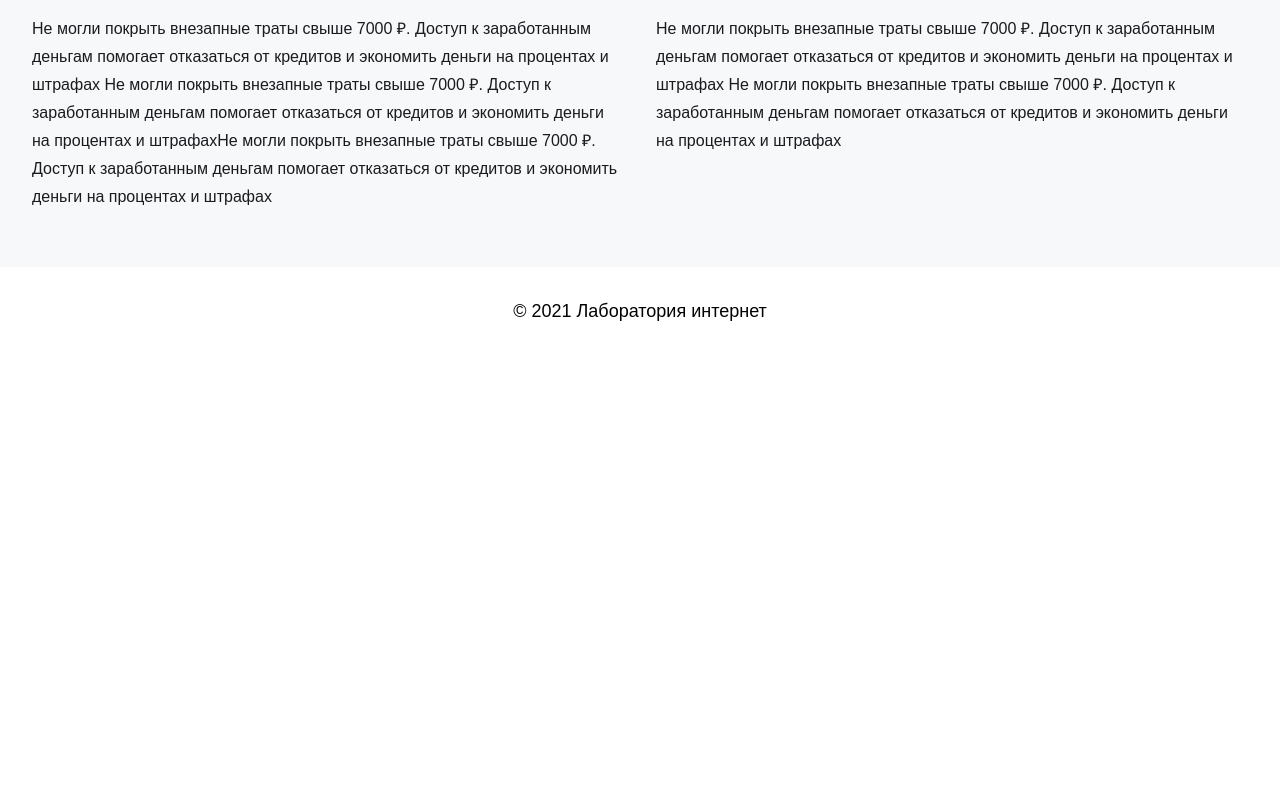
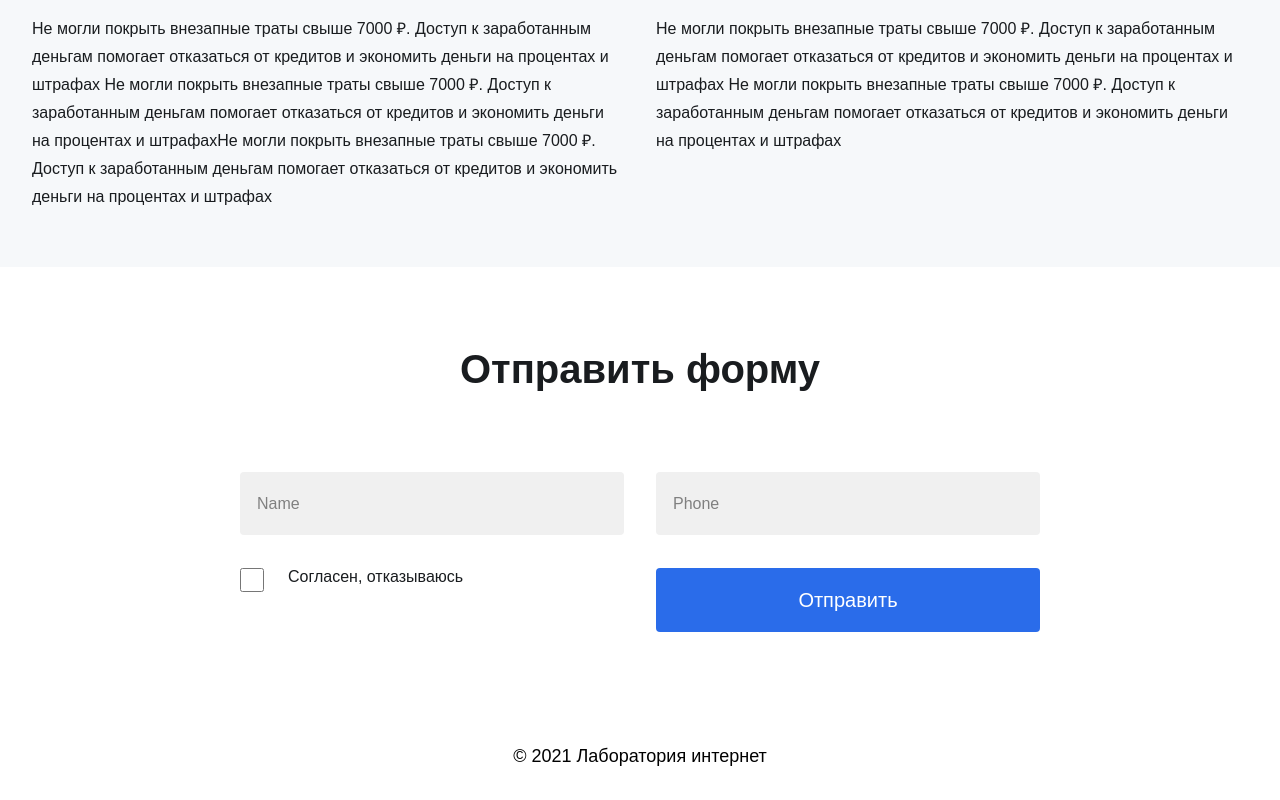
Before and after one commit to shishel-zaitcevich/testLab, a React app: page / in a window 1280 px wide. Shown: the part 3355-4155 px from the top of the page. Before the commit the page ends 3710 px from the top, so only its background shows below. Built offline with nearby package versions, Linux system fonts and the light colour scheme.

Commit message:
added form with validation

```diff
--- a/package.json
+++ b/package.json
@@ -16,6 +16,7 @@
   "dependencies": {
     "@emotion/react": "^11.13.0",
     "@emotion/styled": "^11.13.0",
+    "@mui/icons-material": "^5.16.6",
     "@mui/material": "^5.16.6",
     "react": "^18.3.1",
     "react-dom": "^18.3.1",
--- a/src/components/header/HeaderNav.tsx
+++ b/src/components/header/HeaderNav.tsx
@@ -24,10 +24,15 @@ export function HeaderNav() {
           >
             3-й блок
           </Link>
-          <Link className={`link`} to="/" smooth={true} duration={500}>
+          <Link
+            className={`link`}
+            to="questions_and_answers"
+            smooth={true}
+            duration={3000}
+          >
             Вопросы и ответы
           </Link>
-          <Link className={`link`} to="/" smooth={true} duration={500}>
+          <Link className={`link`} to="form" smooth={true} duration={3000}>
             Форма
           </Link>
         </nav>
--- a/src/components/mainContent/MainPage.tsx
+++ b/src/components/mainContent/MainPage.tsx
@@ -7,6 +7,7 @@ import QuestionsAndAnswers from './Q&A/QuestionsAndAnswers'
 import { questionsData } from './Q&A/QuestionsData'
 import { Description } from './description/Description'
 import { descriptionData } from './description/descriptionData'
+import Form from './form/Form'
 
 export function MainPage() {
   return (
@@ -16,6 +17,7 @@ export function MainPage() {
       <Feedback />
       <QuestionsAndAnswers data={questionsData} />
       <Description data={descriptionData} />
+      <Form />
     </>
   )
 }
--- a/src/components/mainContent/Q&A/QuestionsAndAnswers.tsx
+++ b/src/components/mainContent/Q&A/QuestionsAndAnswers.tsx
@@ -4,7 +4,7 @@ import { AccordionUsageProps } from 'mainTypes'
 
 export default function QuestionsAndAnswers({ data }: AccordionUsageProps) {
   return (
-    <section className="block questions__block">
+    <section className="block questions__block" id="questions_and_answers">
       <h2 className="block__title questions__title">Вопросы и ответы</h2>
       <AccordionUsage data={data} />
     </section>
--- /dev/null
+++ b/src/components/mainContent/form/Form.tsx
@@ -0,0 +1,76 @@
+import * as React from 'react'
+import CustomTextField from './TextField'
+import { useState } from 'react'
+
+export default function MyForm() {
+  const [name, setName] = useState('')
+  const [phone, setPhone] = useState('')
+  const [nameError, setNameError] = useState(false)
+  const [phoneError, setPhoneError] = useState(false)
+  const [nameValid, setNameValid] = useState(false)
+  const [phoneValid, setPhoneValid] = useState(false)
+  //   const [checked, setChecked] = useState(false)
+
+  const handleNameChange = (e: React.ChangeEvent<HTMLInputElement>) => {
+    const value = e.target.value
+    setName(value)
+    if (/^[A-Za-zА-Яа-яЁё]+$/.test(value)) {
+      setNameValid(true)
+      setNameError(false)
+    } else {
+      setNameValid(false)
+      setNameError(value.length > 0)
+    }
+  }
+
+  const handlePhoneChange = (e: React.ChangeEvent<HTMLInputElement>) => {
+    const value = e.target.value
+    setPhone(value)
+    if (/^\+?[0-9]*$/.test(value)) {
+      setPhoneValid(true)
+      setPhoneError(false)
+    } else {
+      setPhoneValid(false)
+      setPhoneError(value.length > 0)
+    }
+  }
+
+  return (
+    <section className="section__form" id="form">
+      <h2 className="block__title">Отправить форму</h2>
+      <form className="myForm">
+        <div className="formFields">
+          <CustomTextField
+            label="Name"
+            value={name}
+            onChange={handleNameChange}
+            error={nameError}
+            helperText="Only letters are allowed."
+            valid={nameValid}
+          />
+          <CustomTextField
+            label="Phone"
+            value={phone}
+            onChange={handlePhoneChange}
+            error={phoneError}
+            helperText="Only digits and an optional leading + are allowed."
+            valid={phoneValid}
+            type="tel"
+          />
+        </div>
+        <div className="agree__submit">
+          <div className="form-control">
+            <input
+              type="checkbox"
+              id="agree"
+              // checked={checked}
+              // onChange={(e) => setChecked(e.target.checked)}
+            />
+            <label htmlFor="agree">Согласен, отказываюсь</label>
+          </div>
+          <button type="submit">Отправить</button>
+        </div>
+      </form>
+    </section>
+  )
+}
--- /dev/null
+++ b/src/components/mainContent/form/TextField.tsx
@@ -0,0 +1,52 @@
+import '../../../styles/form.scss'
+import * as React from 'react'
+import { useEffect, useState } from 'react'
+
+interface CustomTextFieldProps {
+  label: string
+  value: string
+  onChange: (e: React.ChangeEvent<HTMLInputElement>) => void
+  error: boolean
+  helperText: string
+  valid: boolean
+  type?: string
+}
+
+export default function CustomTextField({
+  label,
+  value,
+  onChange,
+  error,
+  helperText,
+  valid,
+  type = 'text',
+}: CustomTextFieldProps) {
+  const [focused, setFocused] = useState(false)
+  const [filled, setFilled] = useState(value.length > 0)
+
+  useEffect(() => {
+    setFilled(value.length > 0)
+  }, [value])
+
+  return (
+    <div className="customTextField">
+      <div
+        className={`input-container ${focused ? 'focused' : ''} ${error ? 'error' : ''} ${filled ? 'filled' : ''}`}
+      >
+        <input
+          type={type}
+          value={value}
+          onChange={onChange}
+          onFocus={() => setFocused(true)}
+          onBlur={() => setFocused(false)}
+        />
+        <label className={value ? 'shrink' : ''}>{label}</label>
+        {valid && <span className="valid-icon">✔</span>}
+        {error && !valid && <span className="invalid-icon">✖</span>}
+      </div>
+      {error && helperText && (
+        <div className="helper-text error">{helperText}</div>
+      )}
+    </div>
+  )
+}
--- /dev/null
+++ b/src/styles/form.scss
@@ -0,0 +1,175 @@
+@import './mixins.scss';
+@import './variables.scss';
+@import './utils.scss';
+
+.section__form {
+  padding-top: useRem(80);
+}
+
+.customTextField {
+  flex: 1;
+  height: 64px;
+
+  .input-container {
+    max-width: useRem(384);
+    width: 100%;
+    position: relative;
+    background-color: #f0f0f0;
+    border: 1px solid transparent;
+    border-radius: 4px;
+    transition:
+      background-color 0.3s,
+      border 0.3s;
+
+    &.focused {
+      background-color: #fff;
+      border: 1px solid gray;
+    }
+
+    &.error {
+      border: 1px solid red;
+    }
+
+    &.filled {
+      background-color: #fff !important; // Цвет фона, когда поле содержит текст
+      border: 1px solid $input_border_color; // Цвет рамки, когда поле содержит текст
+    }
+
+    input {
+      width: useRem(384);
+      // width: 100%;
+      padding: 14px 16px;
+      padding-top: 30px;
+      padding-bottom: 10px;
+      border: none;
+      background: transparent;
+      font-size: 1.125rem; // 18px
+
+      &:focus {
+        outline: none;
+      }
+
+      &:placeholder-shown + label {
+        font-size: 1.125rem; // 18px
+        top: 14px;
+        left: 16px;
+      }
+    }
+
+    label {
+      position: absolute;
+      top: 22px;
+      left: 16px;
+      color: gray;
+      pointer-events: none;
+      transition: all 0.3s;
+    }
+
+    input:focus + label,
+    &.focused label,
+    .shrink {
+      font-size: 0.875rem; // 14px
+      top: 2px;
+      left: 12px;
+      background: #fff;
+      padding: 0 4px;
+    }
+
+    .valid-icon {
+      position: absolute;
+      right: 16px;
+      top: 50%;
+      transform: translateY(-50%);
+      color: $color_white;
+      background-color: $color_green;
+      width: 22px;
+      height: 22px;
+      border-radius: 50%;
+      padding-left: 5px;
+    }
+
+    .invalid-icon {
+      position: absolute;
+      right: 16px;
+      top: 50%;
+      transform: translateY(-50%);
+      color: $color_white;
+      background-color: $color_red;
+      width: 22px;
+      height: 22px;
+      border-radius: 50%;
+      padding-left: 5px;
+      padding-bottom: 4px;
+    }
+  }
+
+  .helper-text {
+    margin-top: 4px;
+    font-size: useRem(12);
+    color: gray;
+
+    &.error {
+      color: $color_red;
+    }
+  }
+}
+
+.myForm {
+  display: flex;
+  flex-direction: column;
+  gap: useRem(32);
+  max-width: 800px;
+  margin: 0 auto;
+  margin-top: 80px;
+  padding-bottom: useRem(80);
+
+  .formFields {
+    display: flex;
+    gap: useRem(32);
+    max-width: 800px;
+  }
+
+  .agree__submit {
+    @include flex;
+    justify-content: space-between;
+    max-width: 800px;
+    width: 100%;
+
+    .form-control {
+      display: flex;
+      align-items: flex-start;
+      gap: 1rem;
+      max-width: useRem(384);
+      width: 100%;
+      height: useRem(64);
+
+      input[type='checkbox'] {
+        cursor: pointer;
+        margin-right: 0.5rem;
+        width: 24px;
+        height: 24px;
+        border: 2px $color_pagination solid; // почему не применяется?
+        border-radius: 4px;
+      }
+
+      label {
+        cursor: pointer;
+        color: $text_dark_color;
+        font-size: useRem(16);
+      }
+    }
+
+    button {
+      background-color: $color_blue;
+      color: white;
+      border: none;
+      cursor: pointer;
+      transition: background-color 0.3s;
+      max-width: useRem(384);
+      width: 100%;
+      height: useRem(64);
+      border-radius: useRem(4);
+      font-size: useRem(20);
+    }
+  }
+}
--- a/src/styles/variables.scss
+++ b/src/styles/variables.scss
@@ -7,3 +7,7 @@ $color_light_blue: #397dff;
 $button_color: #eceff2;
 $text_dark_color: #191c1f;
 $bgc: #f6f8fa;
+$color_light_grey: #83898f;
+$color_green: #25cd82;
+$color_red: #f13636;
+$input_border_color: #eceff2;
```
Also changed, not shown: 1 other file (tests, documents, lock files or other folders).
